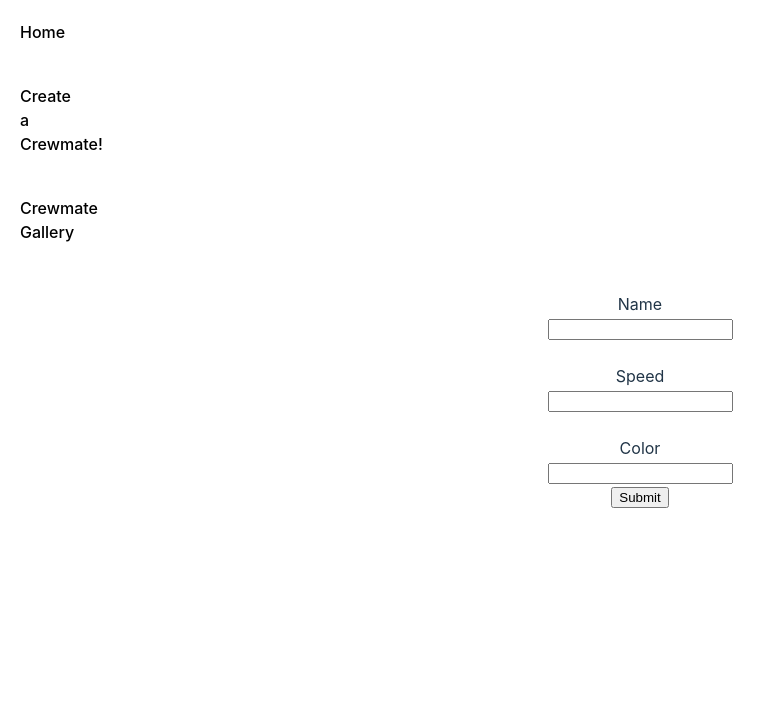
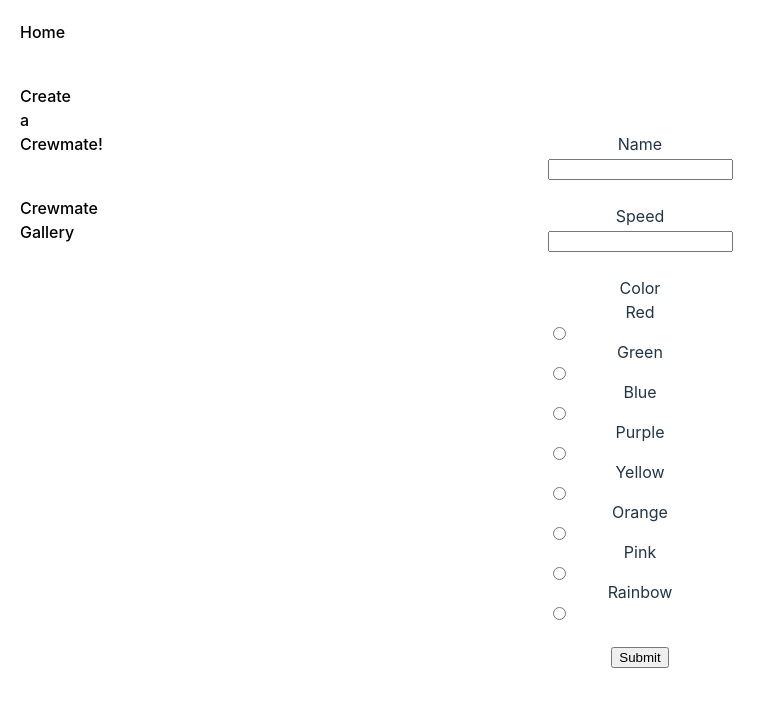
Before and after one commit to Boyce007/Crewmates, a React (Vite) app: page /create in a window 1280 px wide. Shown: the top 706 px of the page, without its empty margins (0-776 px from the left). Built offline with nearby package versions, Linux system fonts and the light colour scheme.

Commit message:
added radio buttons to crewmate inputs

```diff
--- a/package.json
+++ b/package.json
@@ -13,6 +13,7 @@
     "@supabase/supabase-js": "^2.46.1",
     "react": "^18.3.1",
     "react-dom": "^18.3.1",
+    "react-radio-buttons": "^1.2.2",
     "react-router-dom": "^6.27.0"
   },
   "devDependencies": {
--- a/src/pages/Create.jsx
+++ b/src/pages/Create.jsx
@@ -1,18 +1,20 @@
 import React from 'react'
 import { useState } from 'react'
 import { supabase } from '../client'
+import './pages.css'
 const Create = () => {
   const [crewmate,setCrewmate] = useState({name:"",speed:0.0,color:""})
+  const colors = ["Red","Green","Blue","Purple","Yellow","Orange","Pink","Rainbow"]
 
   const handleChange = (e) => {
-    const {name,value} = e.target;
+    const {name,value} = e.target.value;
     setCrewmate((prev)=> {
       return {
         ...prev,
         [name]:value,
-      }
-    })
+      }})
   }
+
 
   const createCrewmate = async (e) => {
     e.preventDefault();
@@ -26,19 +28,31 @@ const Create = () => {
   }
 
   return (
-    <div>
+    <div className='create-crewmate-container'>
       <form>
                 <label >Name</label> <br />
-                <input type="text" id="title" name="title" onChange={handleChange} /><br />
+                <input type="text" id="name" name="name"  onChange={handleChange} /><br />
                 <br/>
 
                 <label >Speed</label><br />
-                <input type="text" id="author" name="author" onChange={handleChange} /><br />
+                <input type="text" id="speed" name="speed"  onChange={handleChange} /><br />
                 <br/>
 
                 <label >Color</label><br />
-                <input rows="5" cols="50" id="description" onChange={handleChange}>
-                </input>
+                {colors.map(color=>(
+                <label key={color}>
+                  {color}
+                    <input
+                     type="radio"
+                      value={color}
+                      checked={crewmate.color===color}
+                      onChange={handleChange}
+                      style={{display:'flex'}}
+                       />
+
+                </label>
+                ))}
+
                 <br/>
                 <input type="submit" value="Submit" onClick={createCrewmate} />
 
--- a/src/pages/Home.jsx
+++ b/src/pages/Home.jsx
@@ -1,5 +1,5 @@
 import React from 'react'
-import './home.css'
+import './pages.css'
 const Home = () => {
   return (
     <div className='home-container'>
```
Also changed, not shown: src/components/RadioGroup.jsx (deleted, +0 -24 lines), src/pages/Pages.css (line endings or trailing spaces), 1 other file (tests, documents, lock files or other folders).
